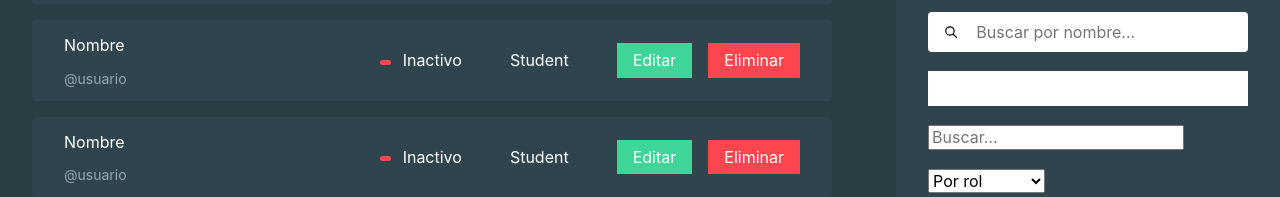
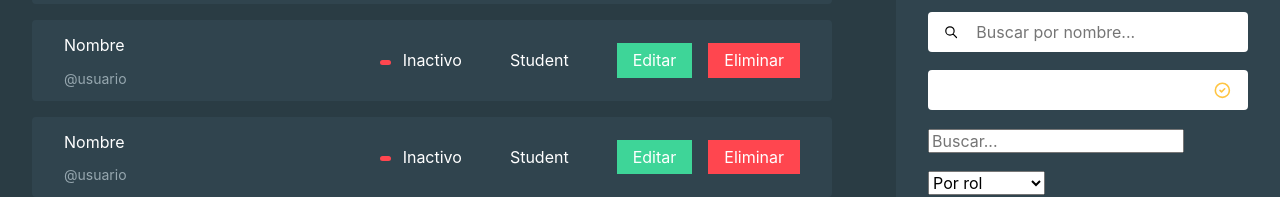
Before and after one commit to QuiqueSupertramp/userslist-fullstack, a React (Vite) app in the folder frontend/: page / in a window 1280 px wide. Shown: the part 162-359 px from the top of the page. Built offline with nearby package versions, Linux system fonts and the light colour scheme.

Commit message:
inputSearchAsync created

```diff
--- a/frontend/src/components/Forms/InputSearchAsync.jsx
+++ b/frontend/src/components/Forms/InputSearchAsync.jsx
@@ -1,3 +1,4 @@
+import CheckCircle from '../Icons/CheckCircle';
 import style from './InputSearchAsync.module.css';
 
 const InputSearchAsync = ({ placeholder, error, ...props }) => {
@@ -10,7 +11,7 @@ const InputSearchAsync = ({ placeholder, error, ...props }) => {
 					type='text'
 					placeholder={placeholder}
 				/>
-				<span>X</span>
+				<CheckCircle className={style.checkIcon} />
 			</div>
 			{error && <span className={style.error}>* Error</span>}
 		</div>
--- a/frontend/src/components/Forms/InputSearchAsync.module.css
+++ b/frontend/src/components/Forms/InputSearchAsync.module.css
@@ -2,19 +2,28 @@
 }
 
 .inputContainer {
+	height: 2.5rem;
 	display: flex;
 	align-items: center;
-	background-color: #fff;
+	background-color: #ffffff;
+	color: #000000;
+	border: var(--input-border);
+	padding: 0.5rem 1rem;
+	border-radius: var(--rounded-sm);
 }
 
 .input {
 	border: none;
 	outline: none;
 	width: 100%;
-	padding: 0.5rem 1rem;
 }
 
 .error {
 	color: var(--color-red);
 	font-size: var(--text-sm);
 }
+
+.checkIcon {
+	width: 1.25rem;
+	color: var(--color-green);
+}
```
